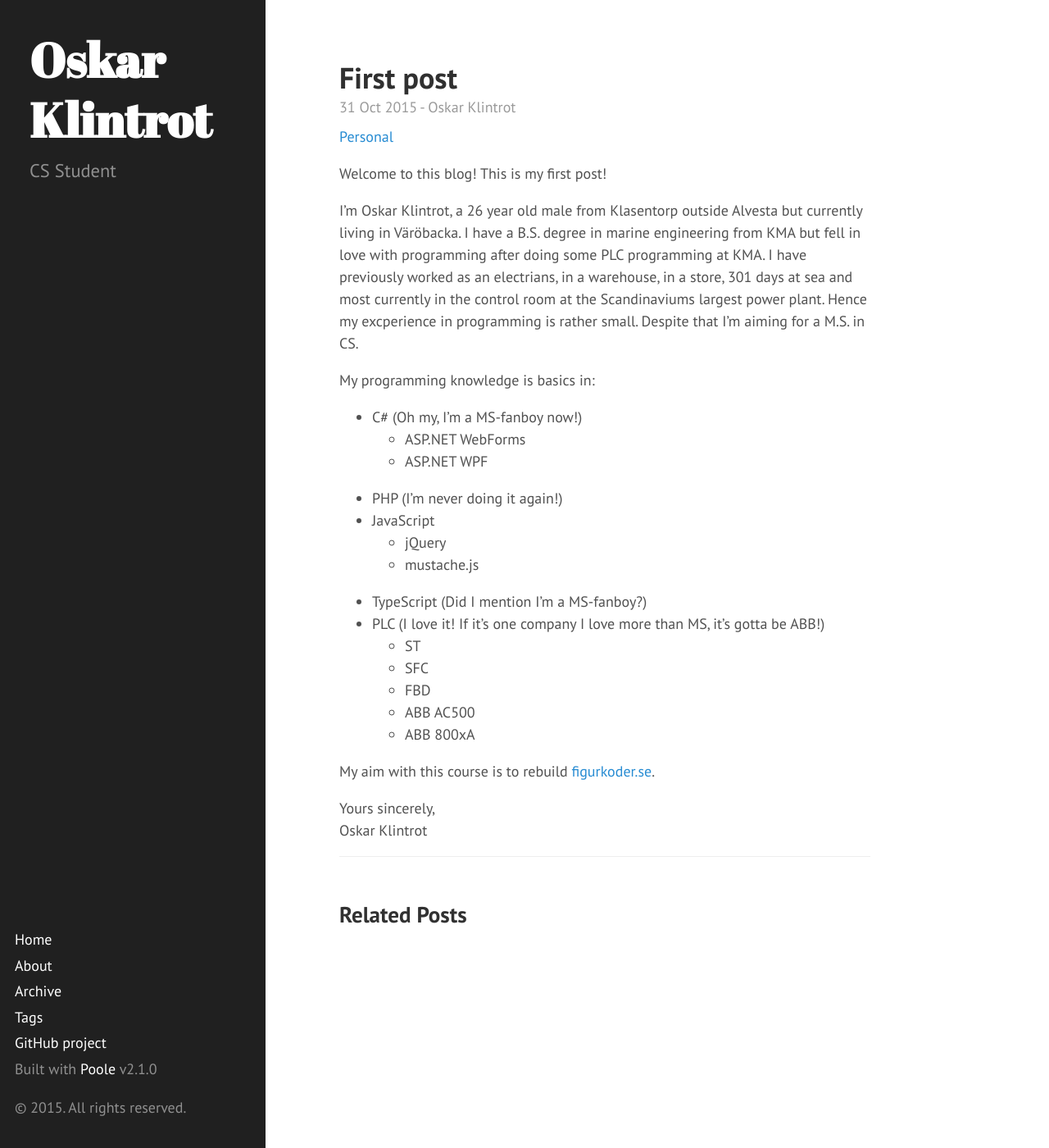
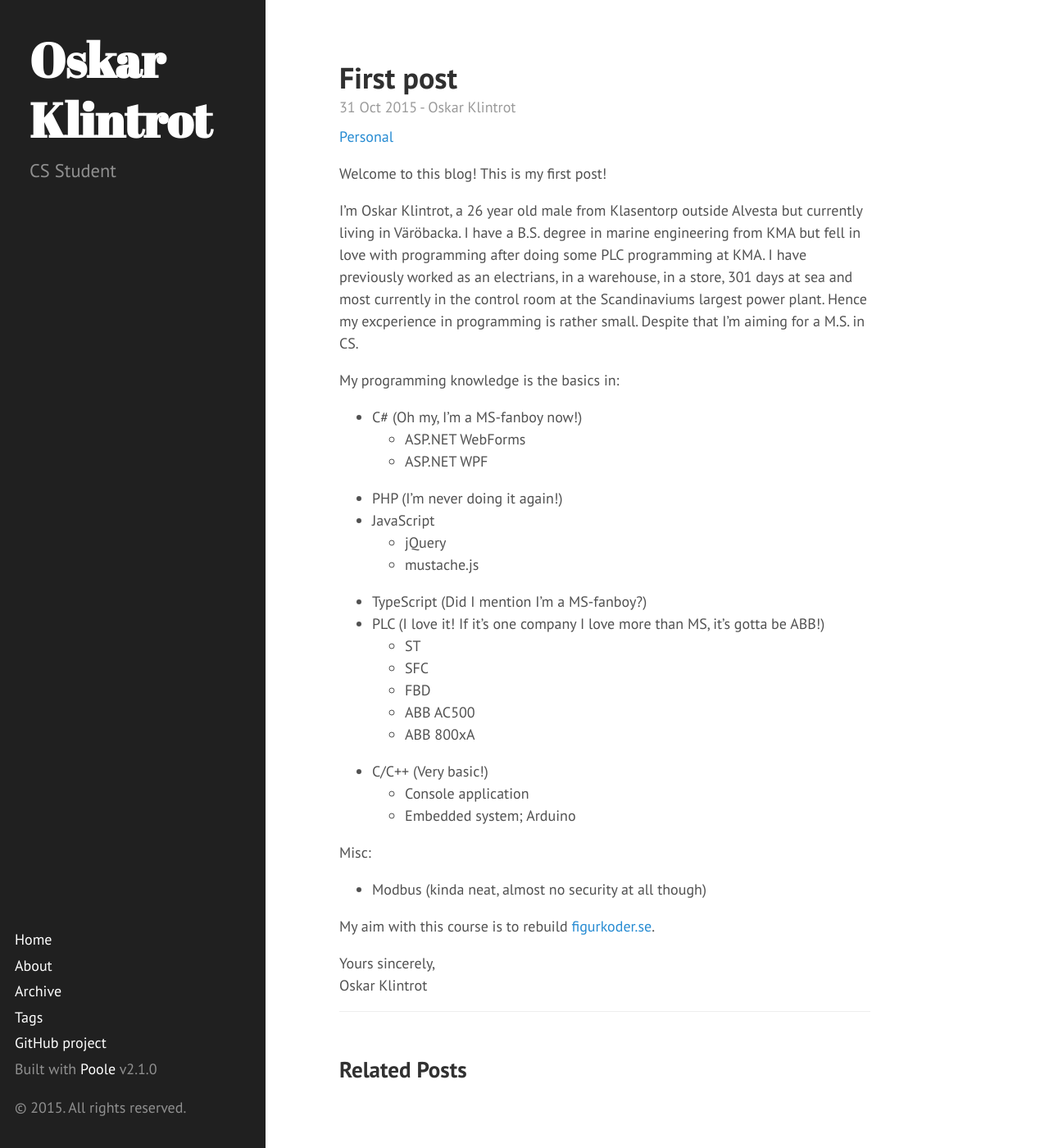
Before and after one commit to OskarKlintrotSkolarbeteWP14/2dv607.oskarklintrot.se, a Jekyll site: the page built from _posts/2015-10-31-first-post.md, in a window 1280 px wide and 1400 px high. Shown: the whole window at 82% size. Built offline with Jekyll 4.4.1, drawn with Linux system fonts in a browser that asks for light colours; Markdown is read by kramdown in place of the engine named in the settings; comment, search, counter and statistics services are not loaded.

Commit message:
Update 2015-10-31-first-post.md

```diff
--- a/_posts/2015-10-31-first-post.md
+++ b/_posts/2015-10-31-first-post.md
@@ -8,7 +8,7 @@ Welcome to this blog! This is my first post!
 
 I'm Oskar Klintrot, a 26 year old male from Klasentorp outside Alvesta but currently living in Väröbacka. I have a B.S. degree in marine engineering from KMA but fell in love with programming after doing some PLC programming at KMA. I have previously worked as an electrians, in a warehouse, in a store, 301 days at sea and most currently in the control room at the Scandinaviums largest power plant. Hence my excperience in programming is rather small. Despite that I'm aiming for a M.S. in CS.
 
-My programming knowledge is basics in:
+My programming knowledge is the basics in:
 * C# (Oh my, I'm a MS-fanboy now!)
   - ASP.NET WebForms
   - ASP.NET WPF
@@ -23,6 +23,12 @@ My programming knowledge is basics in:
   - FBD
   - ABB AC500
   - ABB 800xA
+* C/C++ (Very basic!)
+  - Console application
+  - Embedded system; Arduino
+
+Misc:
+* Modbus (kinda neat, almost no security at all though)
 
 My aim with this course is to rebuild [figurkoder.se](http://figurkoder.se).
 
```
